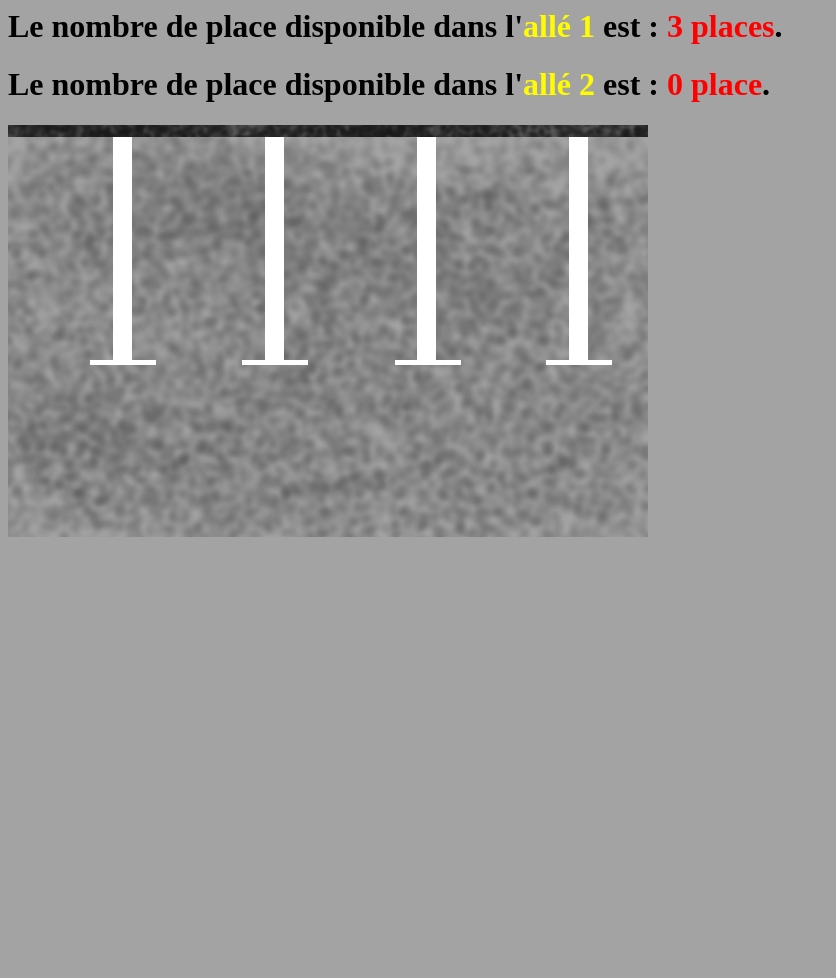
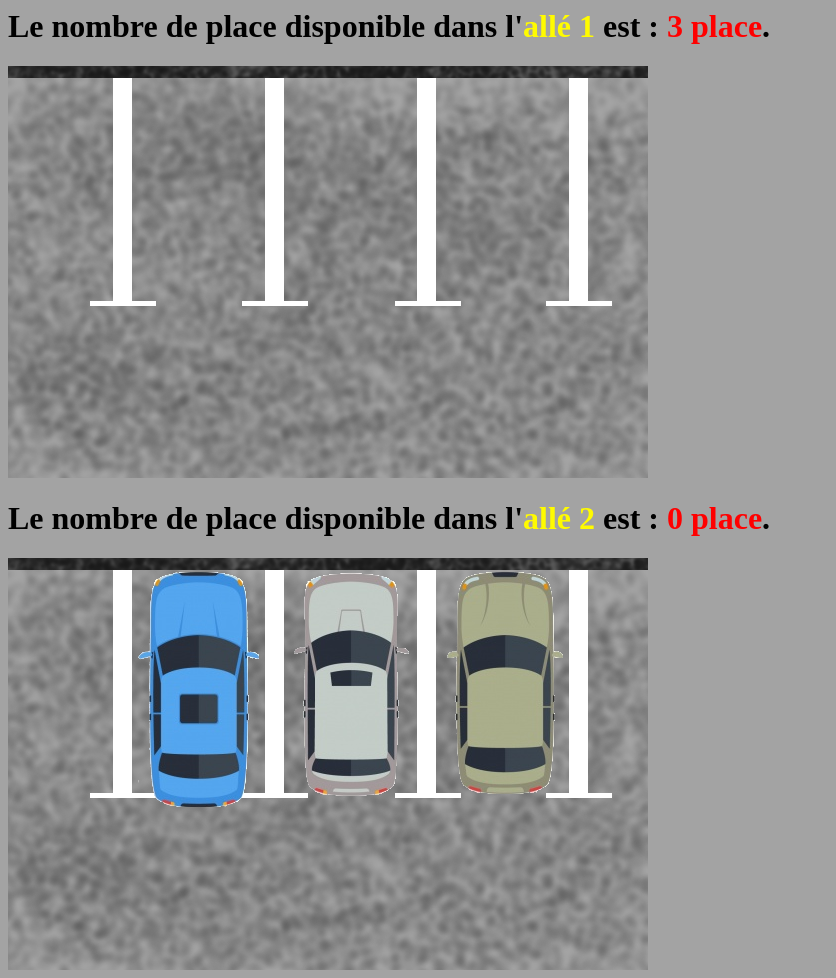
Before and after one commit to Jeremie-Chauvel/server-side-for-parking-status, a Flask app: page / in a window 1280 px wide. Shown: the whole page, without its empty margins (0-836 px from the left). Before the commit the page ends 537 px from the top, so only its background shows below. Run offline with Flask 2, Linux system fonts and the light colour scheme.

Commit message:
animation js

```diff
--- a/app/routes.py
+++ b/app/routes.py
@@ -15,21 +15,37 @@ parking = [
             "place": 0
             }
     ]
-
+parking_status = [
+        {
+            "id": 1,
+            "stat": "000"
+            },
+        {
+            "id": 2,
+            "stat": "111"
+            }
+    ]
 @app.route('/')
 @app.route('/index')
 def index():
 
     return render_template('index.html', parking=parking)
 
-@app.route('/update/<int:id_>/<int:place>', methods=['GET', 'POST'])
-def update(id_, place):
+@app.route('/update/<int:id_>/<alle_stat>', methods=['GET', 'POST'])
+def update(id_, alle_stat):
     """requete pour mettre à jour le nombre de palce dans une allé"""
-    if id_ in (1,2) and place in (0,1,2,3):
-        parking[id_-1]["place"] = place
-    return json.dumps(parking)
+    if id_ in (1,2) and len(alle_stat) == 3 and ("1" in alle_stat or "0" in alle_stat):
+        parking[id_-1]["place"] = convert_to_place(alle_stat)
+        parking_status[id_-1]["stat"] = alle_stat
+    return json.dumps(parking_status)
 
 @app.route('/get_update', methods=['GET'])
 def get_update():
     """requete pour recuperer l'état des allés"""
-    return json.dumps(parking)
+    return json.dumps(parking_status)
+
+def convert_to_place(alle_stat):
+    place = 3
+    for k in alle_stat:
+        place -= int(k)
+    return place
--- a/app/templates/index.html
+++ b/app/templates/index.html
@@ -5,19 +5,25 @@
                 body {background-color: rgb(163, 163, 163);}
                 span.alle   {color: rgb(255, 251, 0);}
                 span.place    {color: red;}
-                </style>
+                canvas { border: 1px solid white; height: 412; width: 640; }
+        </style>
     </head>
     <body>
             {% for alle in parking %}
 
                     <h1>Le nombre de place disponible dans l'<span class="alle"  >allé {{ alle.id }}</span> est : <span class="place", id="place{{ alle.id }}">{{ alle.place }} places</span>.</h1>
-
+                    <img id="parking{{ alle.id }}" src="{{url_for('static', filename='parking-000.png')}}" alt="parking background image">
             {% endfor %}
 
-        <img src="{{url_for('static', filename='parking-vide.png')}}" alt="parking background image">
+
+
+
+
+
 
 
         <script>
+
            window.onload = (function(){
             var xhttp = new XMLHttpRequest();
             xhttp.onreadystatechange = function() {
@@ -36,13 +42,28 @@
                 for (let k = 0; k < parking_status.length; k++) {
                     const element = parking_status[k];
                     if (element["place"] > 1){
-                        document.getElementById("place"+(k+1)).innerHTML = element["place"]+" places";
+                        document.getElementById("place"+(k+1)).innerHTML = convert_to_place(element["stat"])+" places";
                     }else{
-                        document.getElementById("place"+(k+1)).innerHTML = element["place"]+" place";
+                        document.getElementById("place"+(k+1)).innerHTML = convert_to_place(element["stat"])+" place";
                     }
+                    update_image(k+1, element["stat"]);
                 }
 
             }
+            function update_image(k, alle_stat){
+
+                document.getElementById('parking'+k).src = "static/parking-"+alle_stat+".png";
+
+            }
+
+            function convert_to_place(alle_stat){
+                var place = 3;
+                for (let k = 0; k < alle_stat.length; k++) {
+                    place -= parseInt(alle_stat.slice(k,k+1));
+                }
+                return place;
+            }
+
         </script>
     </body>
 </html>
```
Also changed, not shown: app/static/parking-000.png (added), app/static/parking-001.png (added), app/static/parking-010.png (added), app/static/parking-011.png (added), app/static/parking-100.png (added), app/static/parking-101.png (added), app/static/parking-110.png (added), app/static/parking-111.png (added), app/static/parking-vide.png (deleted), app/static/voiture-1.png (deleted), app/static/voiture-2.png (deleted), app/static/voiture-3.png (deleted), app/static/voiture-4.png (deleted), app/static/voiture-5.png (deleted), 1 more files.
